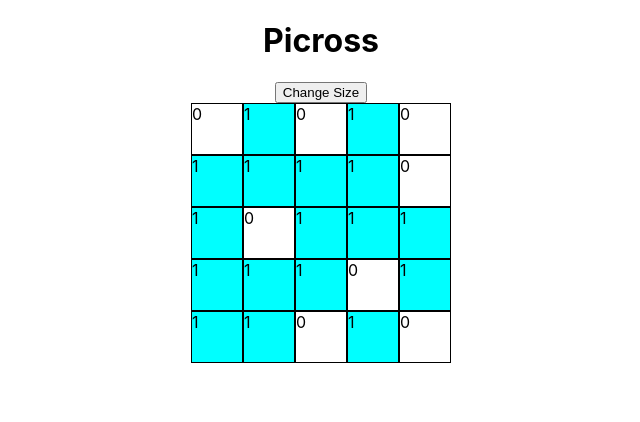
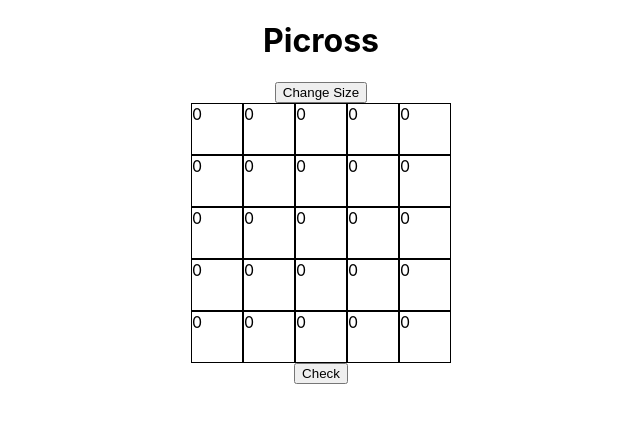
Before and after one commit to WilliamNorboe/Picross-Website, a React (Create React App) app: page / in a window 1280 px wide. Shown: the top 422 px of the page, without its empty margins (319-959 px from the left). Built offline with nearby package versions, Linux system fonts and the light colour scheme.

Commit message:
allows user to change box colors

```diff
--- a/src/App.js
+++ b/src/App.js
@@ -3,39 +3,71 @@ import { useState } from 'react';
 
 let createBoard = (size)=>{
   let picrossBoard = [];
+  let playerBoard = [];
   for(let i = 0; i < size; ++i){
     let row = []
+    let playerRow = [];
     for(let j = 0; j < size; ++j){
       row.push(Math.floor(Math.random()*2));
+      playerRow.push(0);
     }
     picrossBoard.push(row);
+    playerBoard.push(playerRow)
   }
-  return picrossBoard
+  return [picrossBoard, playerBoard]
 }
 
 
-let changeSize = (setSize) =>{
+let changeSize = (setSize, setPlayerBoard) =>{
   let newSize = prompt("Enter a new Size for the board: ");
+  let playerBoard = [];
+  for(let i = 0; i < newSize; ++i){
+    let playerRow = [];
+    for(let j = 0; j < newSize; ++j){
+      playerRow.push(0);
+    }
+    playerBoard.push(playerRow)
+  }
+  setPlayerBoard(playerBoard)
   setSize(newSize);
 }
 
+let boxClicked = (i, j, board, setBoard) =>{
+  console.log(i + " " + j);
+  let t = structuredClone(board);
+  if(t[i][j] == 0){
+    t[i][j] = 1;
+  }
+  else{
+    t[i][j] = 0;
+  }
+
+  setBoard(t);
+}
+
+let printb = (b1, b2) =>{
+  console.log(b1);
+  console.log(b2);
+}
 function App() {
   const [size, setSize] = useState(5);
-  let picrossAnswer = createBoard(size);
-  // let board = [];
+  let result = createBoard(size);
+  let picrossAnswer = result[0];
+  // let playerBoard = result[1];
+  const [playerBoard, setPlayerBoard] = useState(result[1]);
+  let board = [];
   let row = [];
-  const [board, setBoard] = useState([]);
+  // const [board, setBoard] = useState([]);
   // const [row, setRow] = useState([]);
-  for (let i = 0; i < picrossAnswer.length; i++) {
+  for (let i = 0; i < playerBoard.length; i++) {
     row = []
-    for (let j = 0; j < picrossAnswer[i].length; j++) {
-      if(picrossAnswer[i][j] == 1){
-        row.push(<div className= 'box marked' key = {j}>{picrossAnswer[i][j]}</div>);
+    for (let j = 0; j < playerBoard[i].length; j++) {
+      if(playerBoard[i][j] == 1){
+        row.push(<div className= 'box marked' key = {j} onClick = {()=>{boxClicked(i, j, playerBoard , setPlayerBoard)}} >{playerBoard[i][j]}</div>);
       }
       else{
-        row.push(<div className= 'box' key = {j}>{picrossAnswer[i][j]}</div>);
+        row.push(<div className= 'box' key = {j} onClick = {()=>{boxClicked(i, j, playerBoard , setPlayerBoard)}}>{playerBoard[i][j]}</div>);
       }
-      console.log(row[j]);
     }
     board.push(<div className='row' key = {i}>{row}</div>);
   }
@@ -44,8 +76,9 @@ function App() {
     <div className="App">
       <div className='page'>
         <h1>Picross</h1>
-        <button onClick = {()=>{changeSize(setSize)}} >Change Size</button>
+        <button onClick = {()=>{changeSize(setSize, setPlayerBoard)}} >Change Size</button>
         {board}
+        <button onClick = {()=>{printb(playerBoard, picrossAnswer)}} >Check</button>
       </div>
 
     </div>
```
